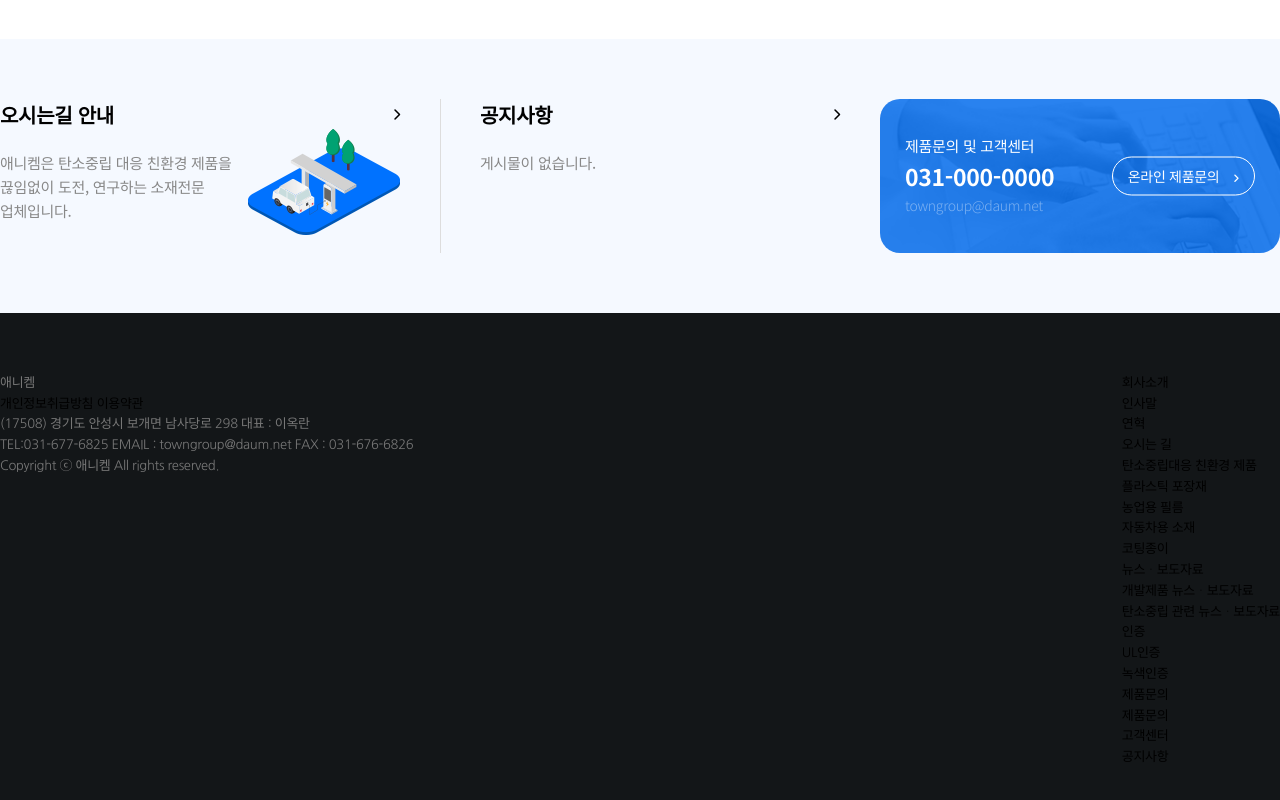
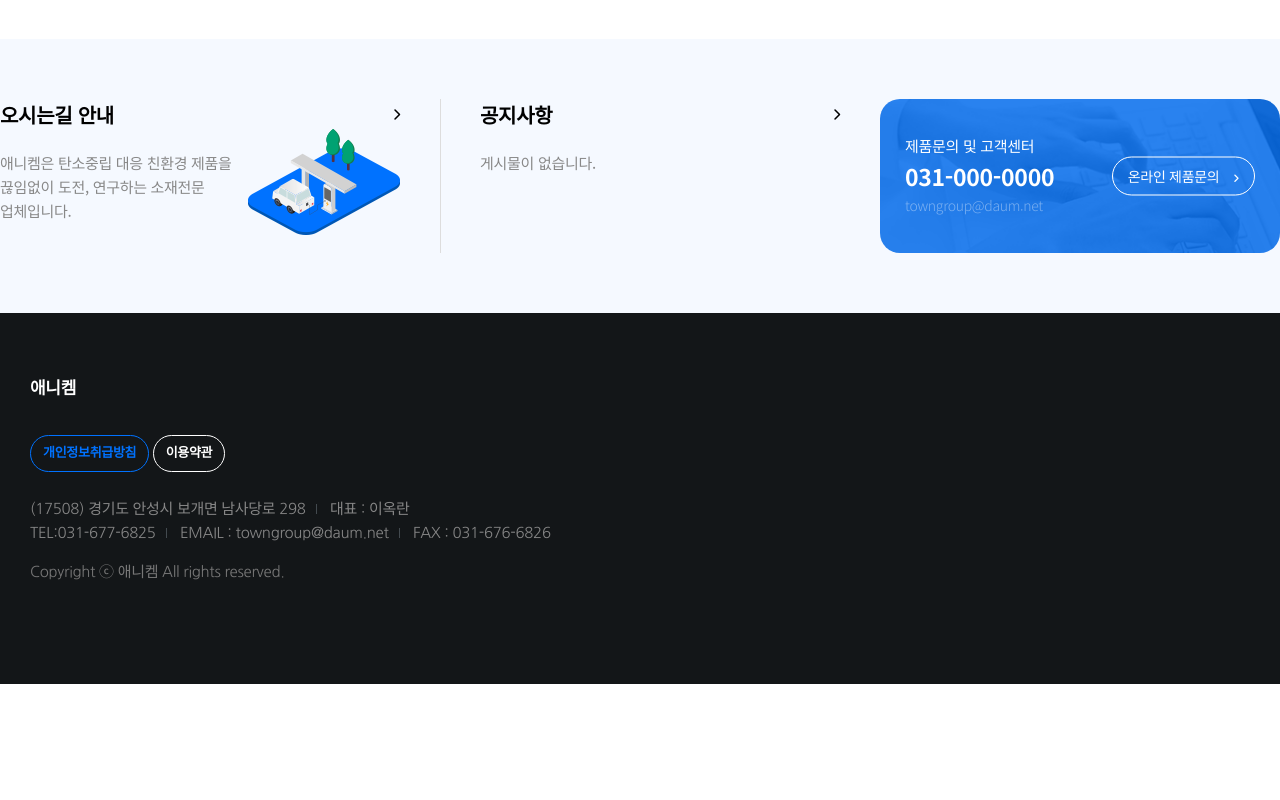
Before and after one commit to heeheepark/anychem-clone-coding, a plain HTML site: page index.html in a window 1280 px wide. Shown: the part 2733-3533 px from the top of the page. After the commit the page ends 3417 px from the top, so only its background shows below. Drawn offline with nearby package versions, Linux system fonts and the light colour scheme.

Commit message:
feat: footer 영역 작업 완료

```diff
--- a/css/footer.scss
+++ b/css/footer.scss
@@ -1,3 +1,4 @@
+$fontName: 'Noto Sans KR', sans-serif;
 .footer {
   background: #131618;
   .inner {
@@ -5,8 +6,92 @@
     justify-content: space-between;
     padding: 60px 0;
     .footer-addr {
+      > span {
+        display: block;
+        font-family: $fontName;
+        font-size: 17px;
+        font-weight: 700;
+        color: #fff;
+        margin-bottom: 35px;
+      }
+      .info-list {
+        li {
+          a {
+            display: inline-block;
+            color: #fff;
+            padding: 7px 12px;
+            border-radius: 30px;
+            font-size: 14;
+            font-weight: 700;
+            margin-bottom: 25px;
+          }
+          span {
+            font-size: 15px;
+            display: inline-block;
+            color: #868686;
+          }
+          strong {
+            color: #0072ff;
+          }
+          .rule {
+            border: 1px solid #0072ff;
+          }
+          .docu {
+            border: 1px solid #fff;
+          }
+          .bar::after {
+            content: '';
+            display: inline-block;
+            width: 1px;
+            height: 10px;
+            background: #434a4f;
+            margin: 0 10px;
+          }
+          .copy {
+            margin: 15px 0 40px;
+            color: #777;
+          }
+        }
+      }
     }
     .footer-sitemap {
+      .site-map {
+        display: flex;
+        justify-content: space-between;
+        align-items: start;
+        gap: 45px;
+        padding-right: 45px;
+        > li {
+          > a {
+            color: #fff;
+            font-size: 15px;
+            font-family: $fontName;
+            font-weight: 500;
+          }
+          .site-map-sub {
+            margin-top: 22px;
+            > li {
+              line-height: 2;
+              > a {
+                font-size: 15px;
+                font-family: $fontName;
+                color: #929698;
+              }
+            }
+          }
+        }
+      }
     }
   }
 }
+
+@media screen and (max-width: 1500px) {
+  .footer {
+    .inner {
+      padding: 60px 30px;
+      .footer-sitemap {
+        display: none;
+      }
+    }
+  }
+}
--- a/index.html
+++ b/index.html
@@ -357,11 +357,11 @@
                 <a href="#" class="docu">이용약관</a>
               </li>
               <li>
-                <span>(17508) 경기도 안성시 보개면 남사당로 298</span>
+                <span class="bar">(17508) 경기도 안성시 보개면 남사당로 298</span>
                 <span>대표 : 이옥란</span>
                 <br />
-                <span>TEL:031-677-6825</span>
-                <span>EMAIL : towngroup@daum.net</span>
+                <span class="bar">TEL:031-677-6825</span>
+                <span class="bar">EMAIL : towngroup@daum.net</span>
                 <span>FAX : 031-676-6826</span>
               </li>
               <li>
```
Also changed, not shown: css/footer.css, 1 other file.
